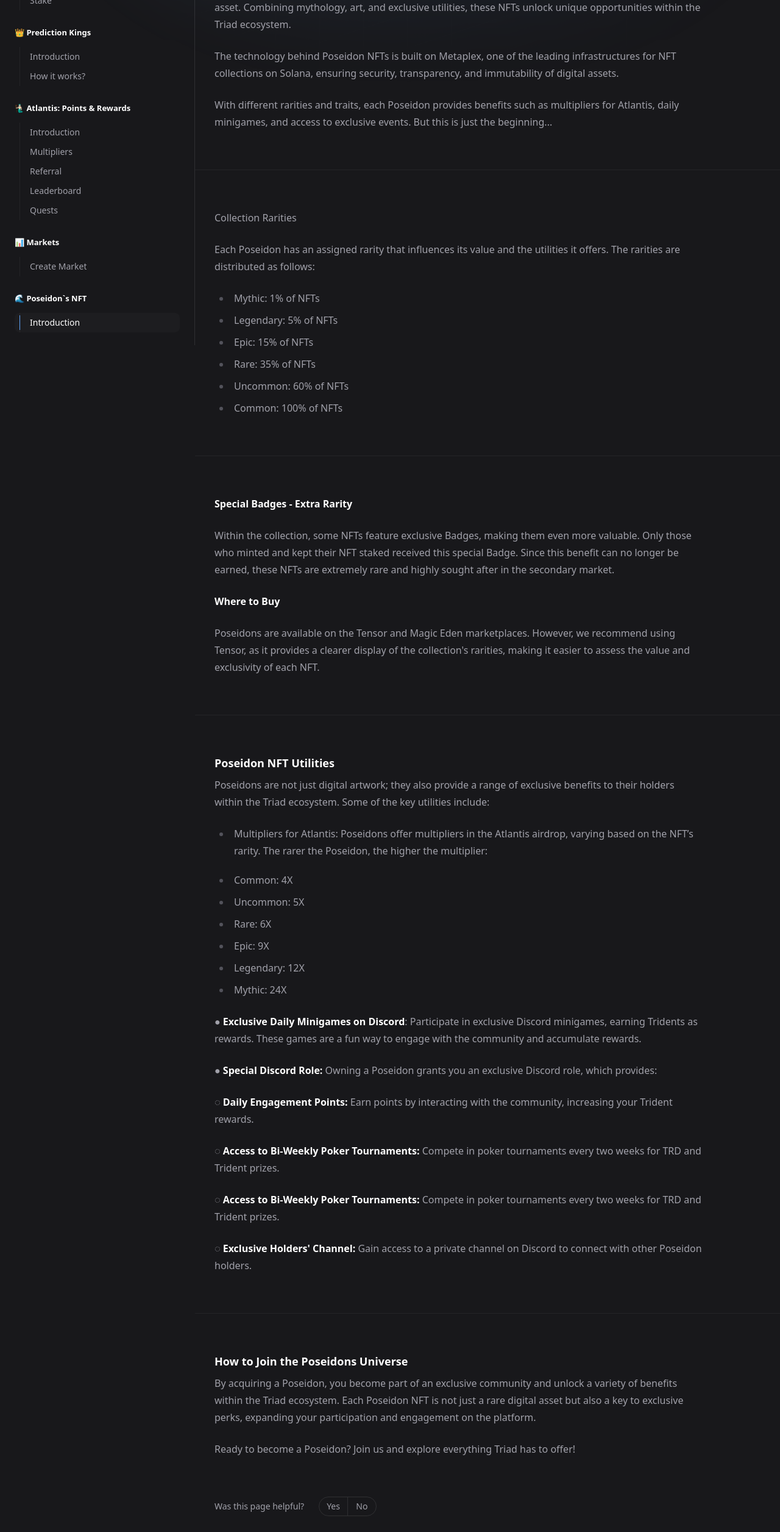
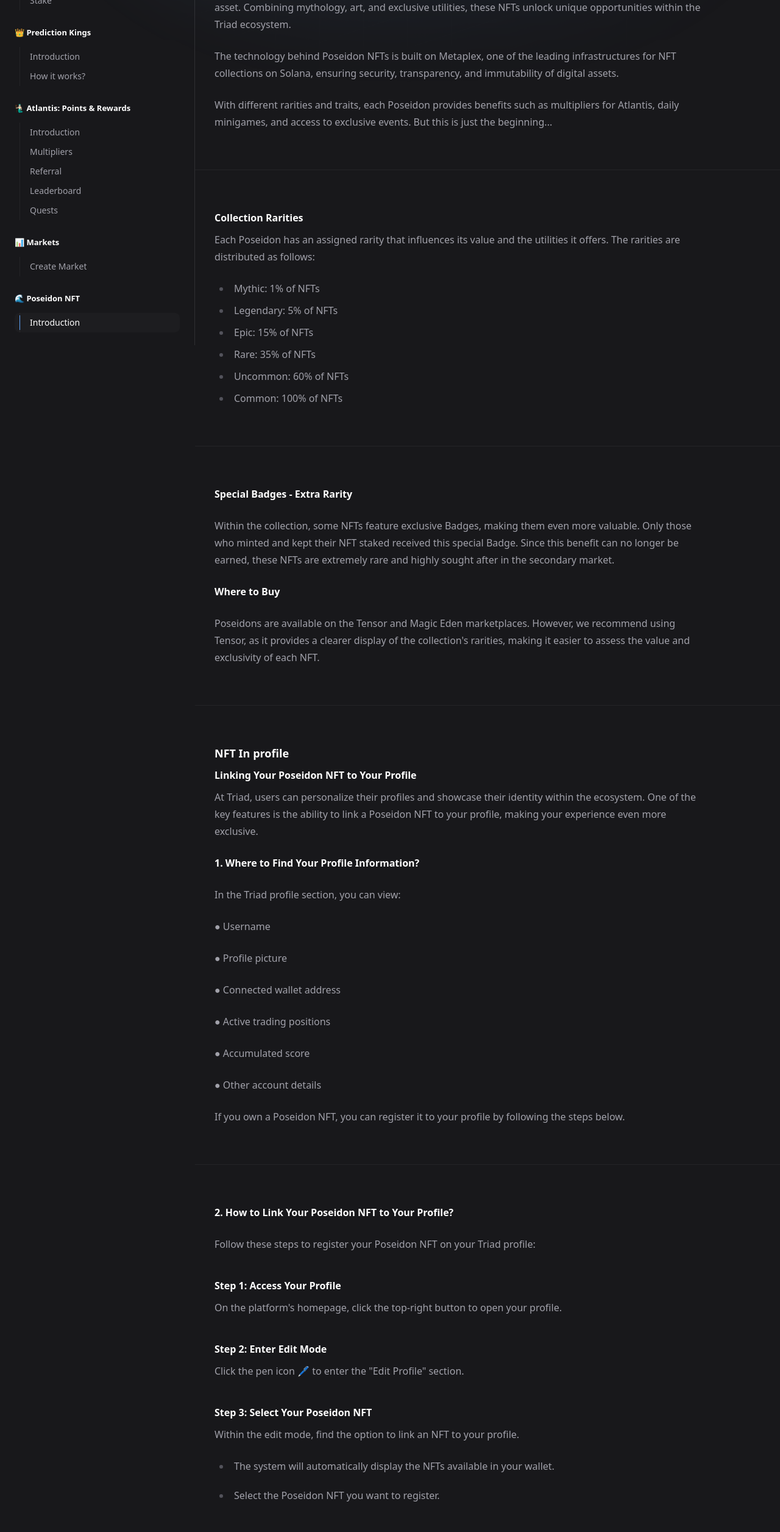
Before and after one commit to triadxyz/docs, a Next.js app: page /poseidons in a window 1280 px wide. Shown: the part 234-2746 px from the top of the page at 61% size. Built offline with nearby package versions, Linux system fonts and the light colour scheme.

Commit message:
more infos addded about poseidon nft

```diff
--- a/src/components/Navigation.jsx
+++ b/src/components/Navigation.jsx
@@ -215,7 +215,7 @@ export const navigation = [
     ],
   },
       {
-    title: '🌊 Poseidon`s NFT',
+    title: '🌊 Poseidon NFT',
     links: [
       { title: 'Introduction', href: '/poseidons' },
     ],
--- a/src/pages/poseidons/index.mdx
+++ b/src/pages/poseidons/index.mdx
@@ -10,7 +10,7 @@ With different rarities and traits, each Poseidon provides benefits such as mult
 
 ---
 
-Collection Rarities
+### Collection Rarities
 
 Each Poseidon has an assigned rarity that influences its value and the utilities it offers. The rarities are distributed as follows:
 
@@ -30,6 +30,79 @@ Within the collection, some NFTs feature exclusive Badges, making them even more
 **Where to Buy**
 
  Poseidons are available on the Tensor and Magic Eden marketplaces. However, we recommend using Tensor, as it provides a clearer display of the collection's rarities, making it easier to assess the value and exclusivity of each NFT.
+
+---
+
+ ## NFT In profile
+
+### Linking Your Poseidon NFT to Your Profile
+
+At Triad, users can personalize their profiles and showcase their identity within the ecosystem. One of the key features is the ability to link a Poseidon NFT to your profile, making your experience even more exclusive.
+
+**1. Where to Find Your Profile Information?**
+
+ In the Triad profile section, you can view:
+
+ ● Username
+
+ ● Profile picture
+
+ ● Connected wallet address
+
+ ●  Active trading positions
+
+ ●  Accumulated score
+
+ ● Other account details
+
+If you own a Poseidon NFT, you can register it to your profile by following the steps below.
+
+---
+
+
+**2. How to Link Your Poseidon NFT to Your Profile?**
+
+Follow these steps to register your Poseidon NFT on your Triad profile:
+
+### **Step 1: Access Your Profile**
+
+On the platform's homepage, click the top-right button to open your profile.
+
+### **Step 2: Enter Edit Mode**
+
+Click the pen icon 🖊️ to enter the "Edit Profile" section.
+
+### **Step 3: Select Your Poseidon NFT**
+
+Within the edit mode, find the option to link an NFT to your profile.
+
+- The system will automatically display the NFTs available in your wallet.
+
+- Select the Poseidon NFT you want to register.
+
+### **Step 4: Confirm the Link**
+
+- Click **"Link Here"** to begin registration.
+- Approve the transaction in your wallet.
+- Wait for confirmation.
+
+Step 5: **Done! Your Profile is Updated**
+
+Once the transaction is confirmed, your Poseidon NFT will be linked to your profile.
+
+Now, your profile will display the NFT, making your account unique within the Triad platform.
+
+
+### Benefits of Linking Your Poseidon NFT
+
+✅ **Community Recognition** – Showcase your exclusivity and status within Triad.
+
+✅ **Personalized Experience** – Your NFT is directly registered to your profile.
+
+✅ **Future Special Benefits** – Some future features and perks may be available only to users with linked NFTs.
+
+
+📌 Tip: Ensure that your Poseidon NFT is in your wallet before starting the linking process!
 
 ---
 
```
